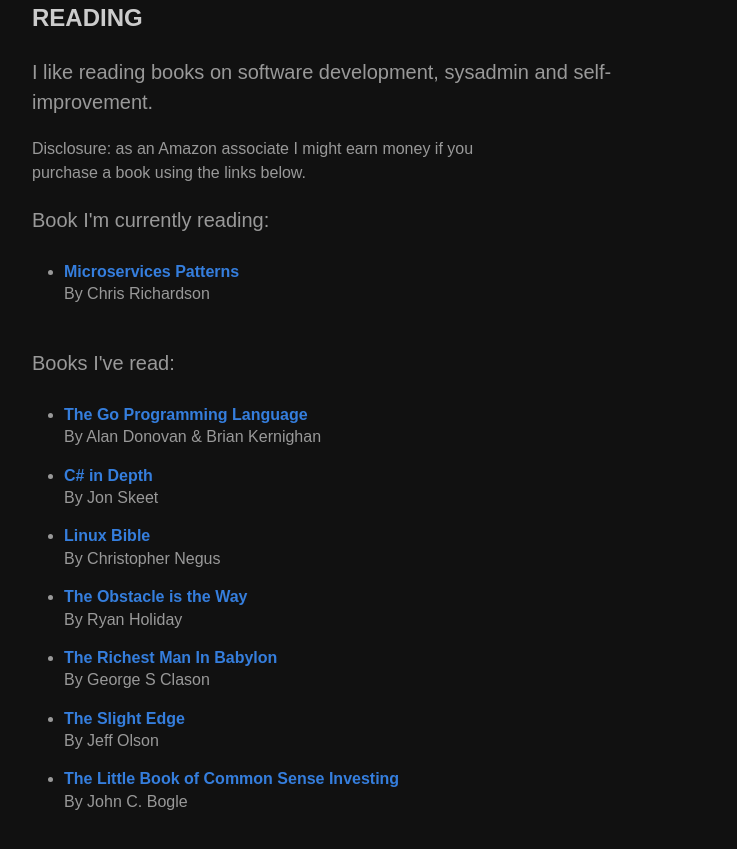
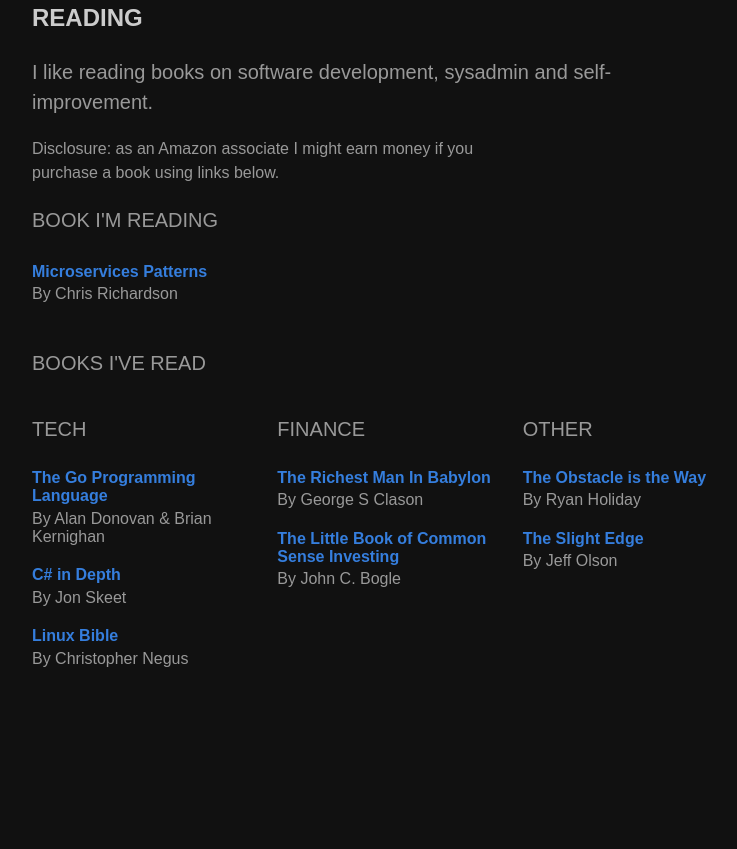
Before and after one commit to tonymackay/tonymackay.net, a website: page index.html in a window 1280 px wide. Shown: the part 1027-1876 px from the top of the page, without its empty margins (240-977 px from the left). After the commit the page ends 1755 px from the top, so only its background shows below. Drawn offline with Linux system fonts and the light colour scheme; no server answers.

Commit message:
Changes layout of read books

```diff
--- a/index.html
+++ b/index.html
@@ -16,7 +16,7 @@
                 I'm Tony, a software developer focused on backend web development with Go.
                 I'm currently learning to build cloud-native apps using a microservice architecture.
             </p>
-            <h2 class="fw6 f4 f3-ns">Let's connect</h2>
+            <h2 class="fw6 f4 f3-ns">Contact me</h2>
             <a class="fw6 link dim dark-blue mr1" href="https://www.linkedin.com/in/tonymackay/" title="Connect with me on LinkedIn">
                 <svg style="fill:currentcolor" focusable="false" xmlns="http://www.w3.org/2000/svg" width="24" height="24" viewBox="0 0 24 24">
                     <title>Connect with me on LinkedIn</title>
@@ -65,9 +65,9 @@
             <p class="f5 f4-ns fw5 pt3 lh-copy measure mt0">
                 I like reading books on software development, sysadmin and self-improvement.
             </p>
-            <p class="f6 f5-ns lh-copy measure">Disclosure: as an Amazon associate I might earn money if you purchase a book using the links below.</p>
-            <p class="f5 f4-ns fw5 lh-copy measure">Book I'm currently reading:</p>
-            <ul class="pl4">
+            <p class="f6 f5-ns lh-copy measure">Disclosure: as an Amazon associate I might earn money if you purchase a book using links below.</p>
+            <p class="f5 f4-ns fw5 lh-copy measure ttu">Book I'm reading</p>
+            <ul class="pl0 list">
                 <li class="pv2">
                     <a class="fw6 link dim blue"
                     href="https://amzn.to/2JJRjdZ"
@@ -76,8 +76,13 @@
                     <span class="db pv1 fw5">By Chris Richardson</span>
                 </li>
             </ul>
-            <p class="f5 f4-ns fw5 pt3 lh-copy measure mt0">Books I've read:</p>
-            <ul class="pl4">
+            <p class="f5 f4-ns fw5 pt3 lh-copy measure mt0 ttu">Books I've read</p>
+
+
+            <div class="flex flex-wrap">
+                <div class="w-third pr3">
+                    <p class="f5 f4-ns fw4 ttu">Tech</p>
+                    <ul class="pl0 list">
                         <li class="pv2">
                             <a class="fw6 link dim blue"
                             href="https://amzn.to/36UaavY"
@@ -99,6 +104,30 @@
                             rel="noopener noreferrer nofollow">Linux Bible</a>
                             <span class="db pv1 fw5">By Christopher Negus</span>
                         </li>
+                    </ul>
+                </div>
+                <div class="w-third">
+                    <p class="f5 f4-ns fw4 ttu">Finance</p>
+                    <ul class="pl0 list">
+                        <li class="pv2">
+                            <a class="fw6 link dim blue"
+                            href="https://amzn.to/2LfTN4q"
+                            data-geolinks='{ "GB": "https://amzn.to/37JEfNH"}'
+                            rel="noopener noreferrer nofollow">The Richest Man In Babylon</a>
+                            <span class="db pv1 fw5">By George S Clason</span>
+                        </li>
+                        <li class="pv2">
+                            <a class="fw6 link dim blue"
+                            href="https://amzn.to/39PISsd"
+                            data-geolinks='{ "GB": "https://amzn.to/2Imxd90"}'
+                            rel="noopener noreferrer nofollow">The Little Book of Common Sense Investing</a>
+                            <span class="db pv1 fw5">By John C. Bogle</span>
+                        </li>
+                    </ul>
+                </div>
+                <div class="w-third pr3">
+                    <p class="f5 f4-ns fw4 ttu">Other</p>
+                    <ul class="pl0 list">
                         <li class="pv2">
                             <a class="fw6 link dim blue"
                             href="https://amzn.to/3gjL4ts"
@@ -108,26 +137,14 @@
                         </li>
                         <li class="pv2">
                             <a class="fw6 link dim blue"
-                    href="https://amzn.to/2LfTN4q"
-                    data-geolinks='{ "GB": "https://amzn.to/37JEfNH"}'
-                    rel="noopener noreferrer nofollow">The Richest Man In Babylon</a>
-                    <span class="db pv1 fw5">By George S Clason</span>
-                </li>
-                <li class="pv2">
-                    <a class="fw6 link dim blue"
                             href="https://amzn.to/37HTlUb"
                             data-geolinks='{ "GB": "https://amzn.to/33TjdLv"}'
                             rel="noopener noreferrer nofollow">The Slight Edge</a>
                             <span class="db pv1 fw5">By Jeff Olson</span>
                         </li>
-                <li class="pv2">
-                    <a class="fw6 link dim blue"
-                    href="https://amzn.to/39PISsd"
-                    data-geolinks='{ "GB": "https://amzn.to/2Imxd90"}'
-                    rel="noopener noreferrer nofollow">The Little Book of Common Sense Investing</a>
-                    <span class="db pv1 fw5">By John C. Bogle</span>
-                </li>
                     </ul>
+                </div>
+            </div>
         </div>
     </div>
     <script>
```
Lines whose indentation alone changed are shown as unchanged.
